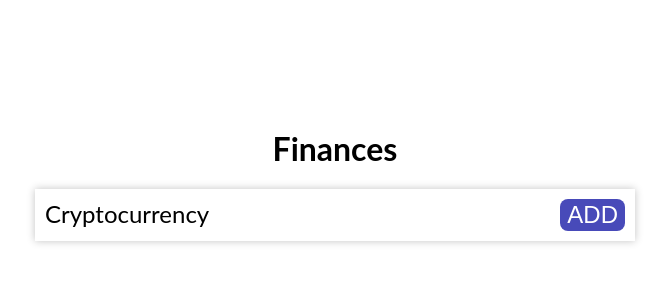
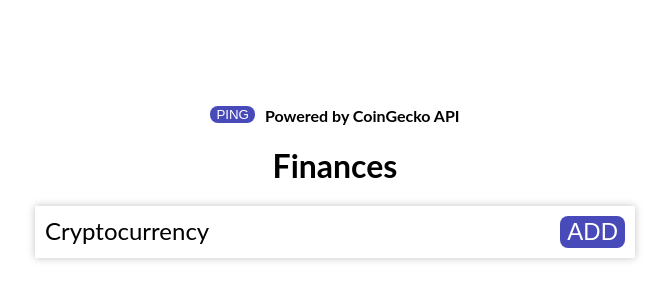
Before and after one commit to Gokaku/Finances, a React (Create React App) app in the folder frontend/: page / in a window 1280 px wide. Shown: the part 226-526 px from the top of the page, without its empty margins (305-974 px from the left). Built offline with nearby package versions, Linux system fonts and the light colour scheme.

Commit message:
ping CoinGecko

```diff
--- a/frontend/src/App.css
+++ b/frontend/src/App.css
@@ -1,4 +1,4 @@
-body {
+.app {
   background-color: #ffffff;
   flex-direction: column;
   font-family: 'Lato', sans-serif;
@@ -46,9 +46,25 @@ margin: 10px;
   display:inline
 }
 
-
 .pAddButton{
   padding: 1px;
   font-size:x-large;
   color: white;
 }
+
+.ping{
+  border-radius: 8px;
+  background-color: #484ab9;
+  border: none;
+  outline:none;
+  cursor: pointer;
+  float: left;
+  display:inline;
+  color: white;
+  margin-right: 10px;
+}
+
+.CoinGeckoText{
+  float: left;
+  font-weight: bold;
+}
--- a/frontend/src/App.js
+++ b/frontend/src/App.js
@@ -1,13 +1,17 @@
 import './App.css';
 import {Header} from "./components/Header"
 import Cryptotable from "./components/cryptoTable/cryptoTable.js"
+import CoinGecko from "./components/poByCoinGecko.js"
 
 function App() {
   return (
-    <div class="app">
+    <>
+    <div className="app">
+      <CoinGecko/>
       <Header/>
       <Cryptotable/>
     </div>
+    </>
   );
 }
 
--- a/frontend/src/components/Header.js
+++ b/frontend/src/components/Header.js
@@ -2,7 +2,7 @@ import React from 'react'
 
 export const Header = () => {
     return (
-        <h1 class="header">
+        <h1 className="header">
             Finances
         </h1>
     )
--- a/frontend/src/components/cryptoTable/addButton.js
+++ b/frontend/src/components/cryptoTable/addButton.js
@@ -2,8 +2,8 @@ import React from 'react'
 
 function addButton() {
     return (
-            <button class="addButton">
-                <p class="pAddButton">ADD</p>
+            <button className="addButton">
+                <p className="pAddButton">ADD</p>
             </button>
     )
 }
--- a/frontend/src/components/cryptoTable/cryptoTable.js
+++ b/frontend/src/components/cryptoTable/cryptoTable.js
@@ -4,7 +4,7 @@ import TableItem from "./tableItem.js"
 
 function cryptoTable() {
     return (
-        <div class="cryptoTable">
+        <div className="cryptoTable">
             <TableHeader/>
             <TableItem/>
         </div>
--- a/frontend/src/components/cryptoTable/tableHeader.js
+++ b/frontend/src/components/cryptoTable/tableHeader.js
@@ -3,8 +3,8 @@ import AddButton from "./addButton"
 
 function tableHeader() {
     return (
-        <div class="tableHeader">
-            <p class="pHeader">Cryptocurrency</p>
+        <div className="tableHeader">
+            <p className="pHeader">Cryptocurrency</p>
             <AddButton/>
         </div>
     )
--- a/frontend/src/components/poByCoinGecko.js
+++ b/frontend/src/components/poByCoinGecko.js
@@ -1,11 +1,29 @@
-import React from 'react'
+import React , {useState} from 'react'
+import axios from "axios"
 
-function poByCoinGecko() {
+function PoByCoinGecko() {
+
+    const [message, setMessage] = useState("")
+
+    const ping = () =>{
+        axios.get("https://api.coingecko.com/api/v3/ping").then(res => {
+            setMessage("| Status: " + res.status);
+        })
+        setTimeout(function(){
+            setMessage("")
+        }, 1000)
+    }
+
     return (
         <div>
-
+            <button className="ping" onClick={ping}>
+                <p>PING</p>
+            </button>
+            <p className="CoinGeckoText">
+                Powered by CoinGecko API {message}
+            </p>
         </div>
     )
 }
 
-export default poByCoinGecko
+export default PoByCoinGecko
--- a/frontend/src/index.js
+++ b/frontend/src/index.js
@@ -4,7 +4,7 @@ import App from './App';
 
 ReactDOM.render(
   <React.StrictMode>
-    <App />
+    <App/>
   </React.StrictMode>,
   document.getElementById('root')
 );
```
